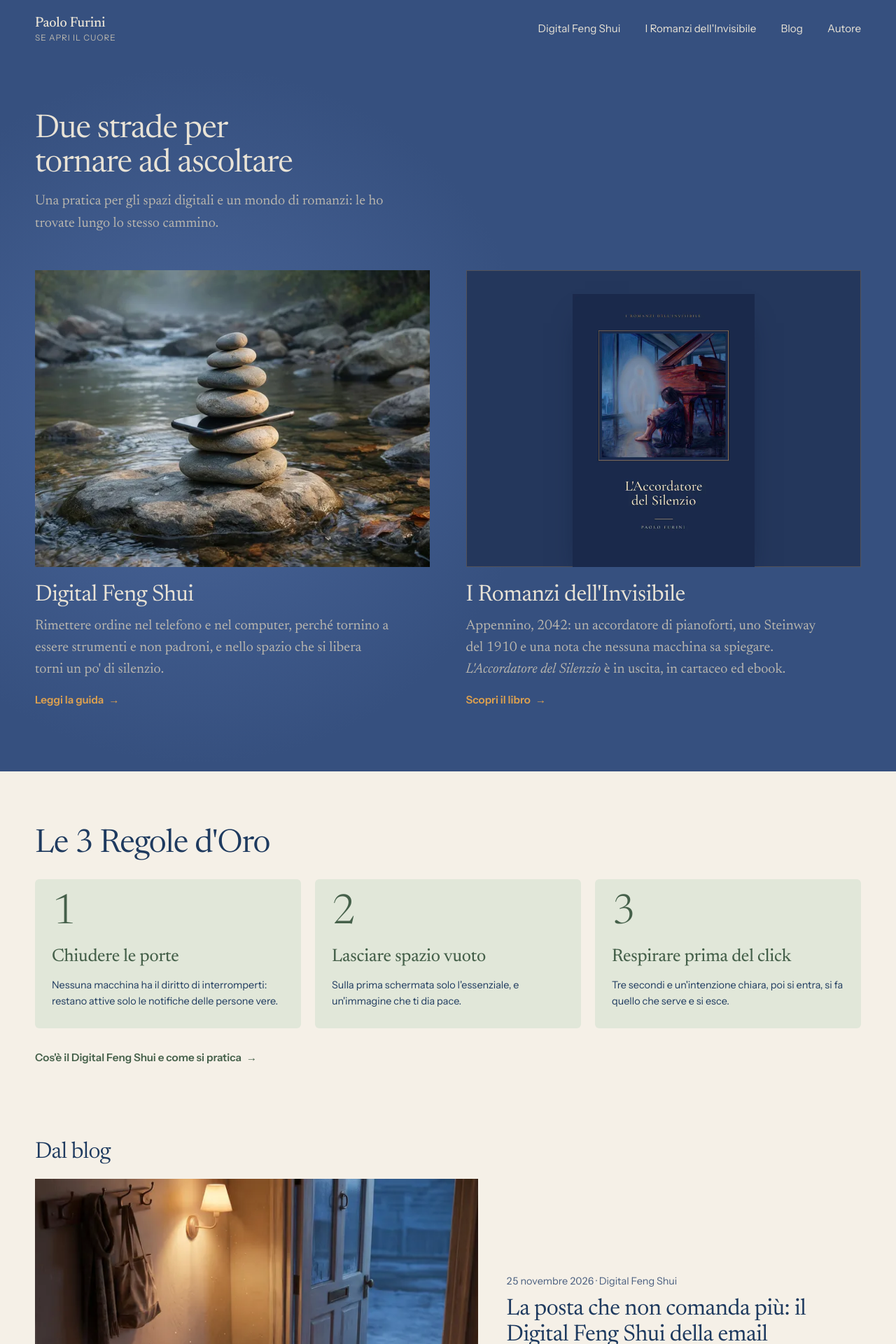
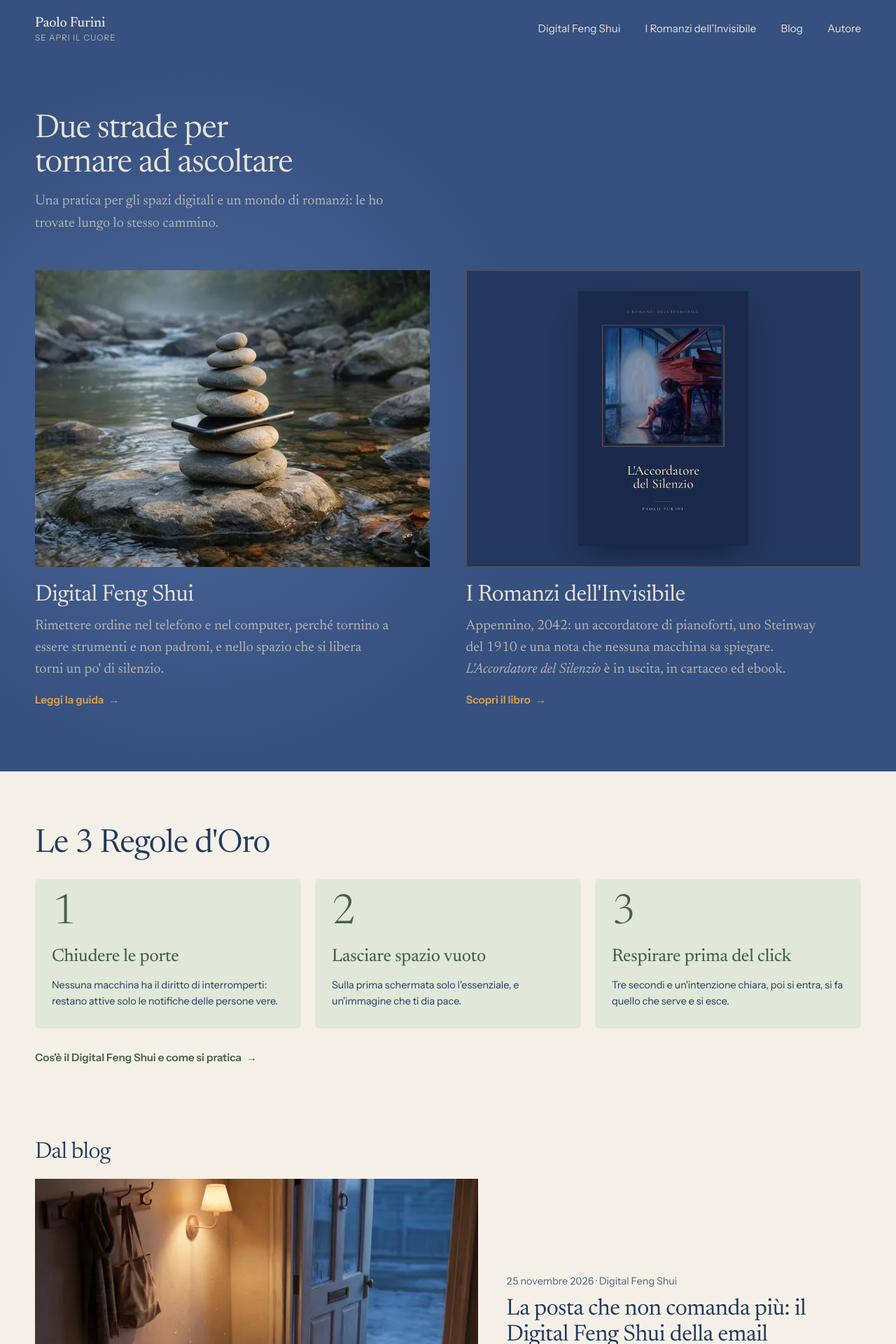
Before and after one commit to paolofurini/seapriilcuore, a Jekyll site: the page built from prova-home.html, in a window 1280 px wide. Shown: the top 1920 px of the page at 70% size. Built offline with Jekyll 4.4.1, drawn with Linux system fonts in a browser that asks for light colours.

Commit message:
Prova home: copertina del libro intera nel riquadro
Co-Authored-By: Claude Opus 5.5 <noreply@anthropic.com>
Claude-Session: https://claude.ai/code/session_016SExTNR2mJFJdF2ZXLtJqN

```diff
--- a/assets/css/site.css
+++ b/assets/css/site.css
@@ -432,8 +432,8 @@ a.book-row-img:hover .book-row-cover img { transform: translateY(-3px); }
 .porta { display: grid; align-content: start; gap: 0.6rem; text-decoration: none; color: var(--moon); }
 .porta-img { display: block; aspect-ratio: 4 / 3; overflow: hidden; background: #24375c; box-shadow: inset 0 0 0 1px rgba(224,162,78,0.25); margin-bottom: 0.9rem; }
 .porta-img img { width: 100%; height: 100%; object-fit: cover; transition: transform 0.8s var(--ease); }
-.porta-img-libro { display: grid; place-items: center; padding: 6% 0; }
-.porta-img-libro picture { height: 100%; }
+.porta-img-libro { position: relative; }
+.porta-img-libro picture { position: absolute; inset: 7% 0; display: flex; justify-content: center; }
 .porta-img-libro img { width: auto; height: 100%; object-fit: contain; box-shadow: 0 24px 40px -18px rgba(10,20,45,0.7); }
 .porta:hover .porta-img img { transform: scale(1.02); }
 .porta-nome { font-size: var(--step-2); font-weight: 400; letter-spacing: -0.015em; line-height: 1.1; }
```
